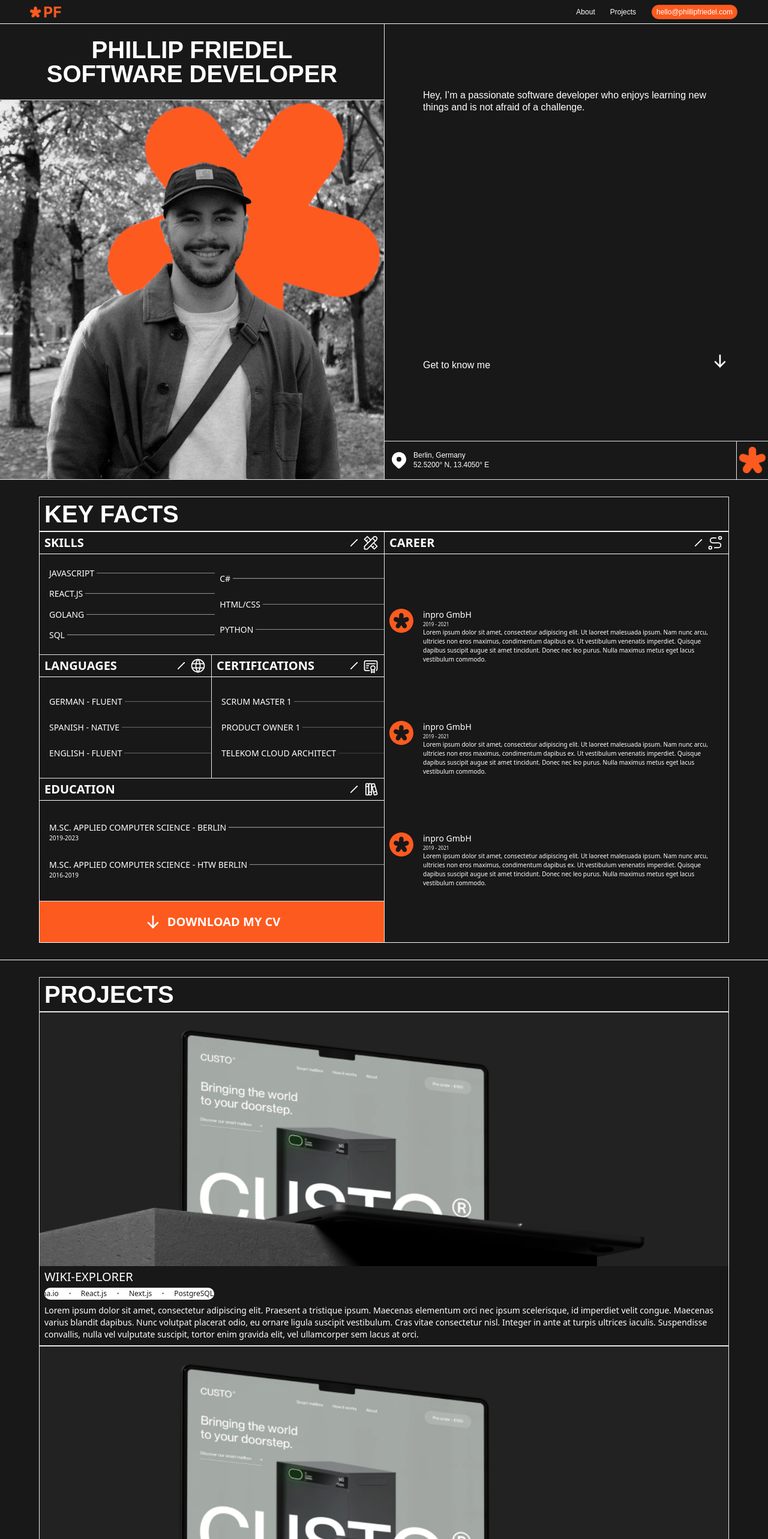
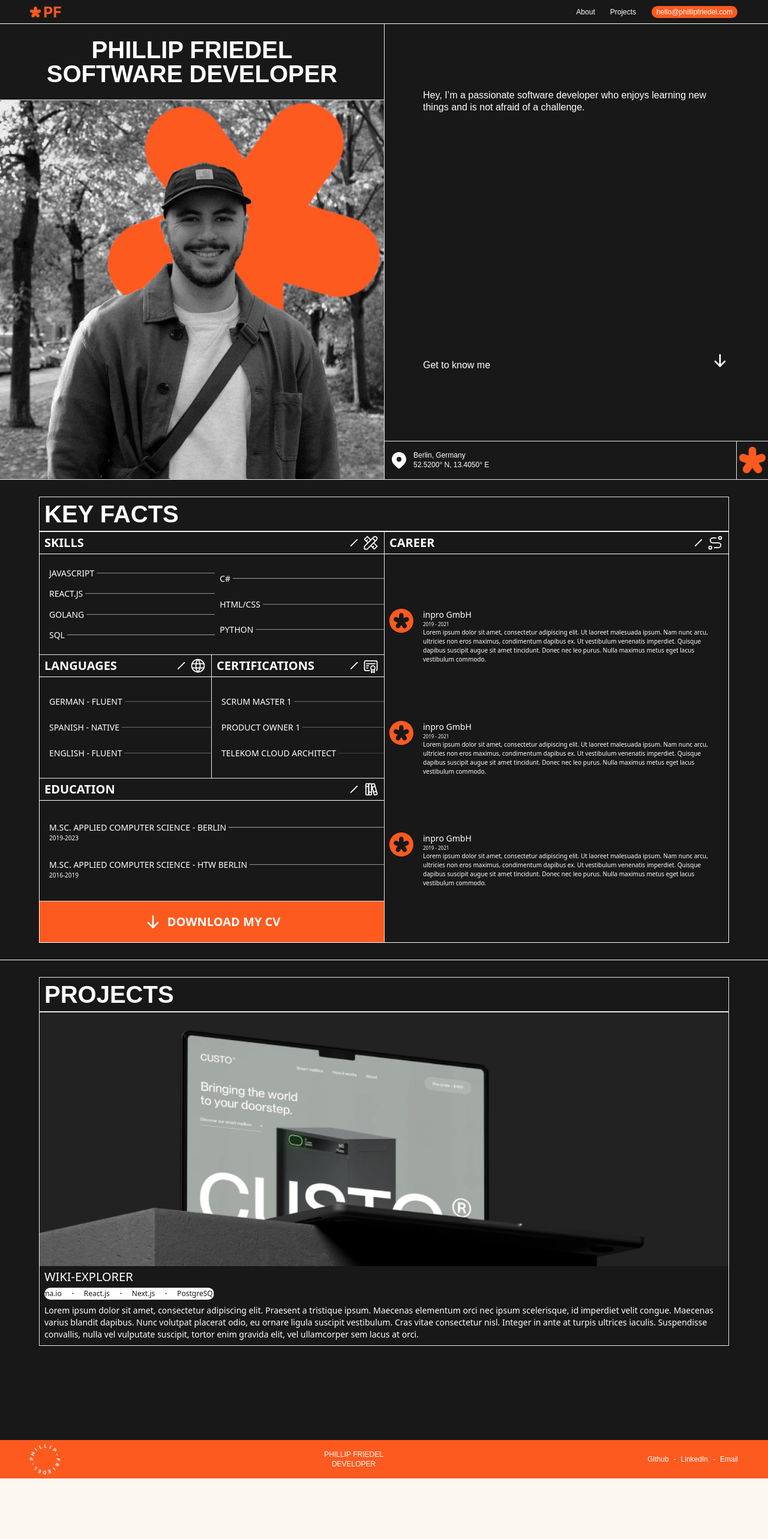
Before and after one commit to phillipfriedelj/personal-website, a React (Vite) app: page / in a window 1280 px wide. Shown: the top 2566 px of the page at 60% size. After the commit the page ends 2465 px from the top, so only its background shows below. Built offline with nearby package versions, Linux system fonts and the light colour scheme.

Commit message:
Added links and missing functionality

```diff
--- a/src/components/ProjectCard.jsx
+++ b/src/components/ProjectCard.jsx
@@ -15,11 +15,14 @@ export function ProjectCard() {
   return (
     <div className="content-center border flex flex-col">
       <img src={placeholder} className="w-full h-auto" />
-      <div className="p-2 space-y-2">
-        <p className="text-white text-sm md:text-medium font-medium uppercase">
+      <div className="p-2 space-y-2 flex flex-col">
+        <a
+          href="https://wiki-explorer.phillipfriedel.com/"
+          className="w-fit text-white text-sm md:text-medium font-medium uppercase hover-underline-animation items-start"
+          target="_blank"
+        >
           Wiki-Explorer
-        </p>
-        {/* <div className="bg-white rounded-full w-1/4 text-xs">a</div> */}
+        </a>
         <div class="bg-white rounded-full w-1/4 h-5 text-xs inline-flex flex-nowrap overflow-hidden">
           <ul
             ref={logosRef}
--- a/src/components/Projects.jsx
+++ b/src/components/Projects.jsx
@@ -2,6 +2,7 @@ import { ProjectCard } from "./ProjectCard";
 export default function Projects() {
   return (
     <div
+      id="projects"
       className={`relative min-h-screen flex flex-col py-[28px] px-[20px] md:px-[65px] bg-black`}
     >
       <div className="flex-grow">
@@ -10,8 +11,6 @@ export default function Projects() {
             PROJECTS
           </h3>
           <ProjectCard />
-          <ProjectCard />
-          <ProjectCard />
         </div>
       </div>
     </div>
--- a/src/components/buttons/EmailButton.jsx
+++ b/src/components/buttons/EmailButton.jsx
@@ -3,14 +3,12 @@ import { IconMail } from "@tabler/icons-react";
 
 export default function EmailButton({ text }) {
   return (
-    <div className="p-1 md:px-2 md:py-0 rounded-full md:rounded-[33px] bg-orange text-white border border-black text-center inline-block hover:shadow-deep hover:transform hover:translate-x-[2px] hover:translate-y-[2px] duration-[50ms] transition-all ease-in delay-0">
-      <a
-        href="mailto:hello@phillipfriedel.com"
-        className={`font-inter text-xs font-ligt m-0 hidden md:inline align-[2px]`}
-      >
-        {text}
-      </a>
+    <a
+      href="mailto:hello@phillipfriedel.com"
+      className="font-inter text-xs font-ligt m-0 align-[2px] p-1 md:p-2 md:py-[2px] rounded-full md:rounded-[33px] bg-orange cursor-pointer text-white border border-black text-center inline-block hover:shadow-deep hover:transform hover:translate-x-[2px] hover:translate-y-[2px] duration-[50ms] transition-all ease-in delay-0 active:scale-[0.99]"
+    >
+      <span className="hidden md:inline">{text}</span>
       <IconMail size={"18px"} color="white" className="md:hidden" />
-    </div>
+    </a>
   );
 }
--- a/src/index.css
+++ b/src/index.css
@@ -22,8 +22,7 @@
 
 html,
 body {
-  /* width:auto;
-  overflow-x:hidden; */
+  scroll-behavior: smooth;
 }
 
 body {
--- a/src/sections/Footer.jsx
+++ b/src/sections/Footer.jsx
@@ -1,25 +1,41 @@
-import circularText from "../assets/circular_text.png"
+import circularText from "../assets/circular_text.png";
 export default function Footer() {
-    return(
+  return (
     <div className="bg-orange w-full flex py-5 px-5 md:px-[50px] h-16 justify-between items-center">
       <div className="flex items-center animate-spin-slow">
-                <img src={circularText} className="h-12"/>
+        <img src={circularText} className="h-12" />
       </div>
       <div className="text-center">
         <p className="text-white font-inter text-xs leading-none pb-1">
           PHILLIP FRIEDEL
         </p>
-                <p className="text-white font-inter text-xs leading-none">
-                    DEVELOPER
-                </p>
+        <p className="text-white font-inter text-xs leading-none">DEVELOPER</p>
       </div>
       <div className="flex space-x-2">
-                <a href='#' className="text-white font-inter text-xs font-light cursor-pointer hover-underline-animation">Github</a>
+        <a
+          href="https://github.com/phillipfriedelj"
+          className="text-white font-inter text-xs font-light cursor-pointer hover-underline-animation"
+          target="_blank"
+        >
+          Github
+        </a>
         <p className="text-white font-inter text-xs font-light">-</p>
-                <a href='#' className="text-white font-inter text-xs font-light cursor-pointer hover-underline-animation">LinkedIn</a>
+        <a
+          href="https://www.linkedin.com/in/phillip-friedel/"
+          className="text-white font-inter text-xs font-light cursor-pointer hover-underline-animation"
+          target="_blank"
+        >
+          LinkedIn
+        </a>
         <p className="text-white font-inter text-xs font-light">-</p>
-                <a href='#' className="text-white font-inter text-xs font-light cursor-pointer hover-underline-animation">Email</a>
+        <a
+          href="mailto:hello@phillipfriedel.com"
+          className="text-white font-inter text-xs font-light cursor-pointer hover-underline-animation"
+          target="_blank"
+        >
+          Email
+        </a>
       </div>
     </div>
-    )
+  );
 }
--- a/src/sections/KeyFacts.jsx
+++ b/src/sections/KeyFacts.jsx
@@ -14,7 +14,10 @@ import FactListComponent from "../components/FactListComponent";
 
 export default function KeyFacts() {
   return (
-    <div className="relative min-h-screen flex flex-col py-[28px] px-[20px] md:px-[65px] bg-black">
+    <div
+      id="key-facts"
+      className="relative min-h-screen flex flex-col py-[28px] px-[20px] md:px-[65px] bg-black"
+    >
       <div className="flex-grow flex items-stretch">
         <div className="flex flex-col flex-grow border-white justify-center">
           <h3 className="flex-grow-0 pl-2 py-2 font-inter font-bold text-base sm:text-medium md:text-[30px] lg:text-large leading-none text-white border">
@@ -112,8 +115,12 @@ export default function KeyFacts() {
                 />
               </div>
             </div>
-            <div className="hidden md:block md:col-span-2 md:row-start-10">
-              <div className="flex justify-center w-full h-full space-x-2 bg-orange">
+            <div className="hidden md:block md:col-span-2 md:row-start-10 hover:shadow-deep hover:transform hover:translate-x-[2px] hover:translate-y-[2px] duration-[50ms] transition-all ease-in delay-0 cursor-pointer active:scale-[0.99]">
+              <a
+                href="/PhillipFriedel_CV.pdf"
+                download={"PhillipFriedel_CV.pdf"}
+                className="flex justify-center w-full h-full space-x-2 bg-orange"
+              >
                 <IconArrowDown
                   color="white"
                   stroke={2}
@@ -122,7 +129,7 @@ export default function KeyFacts() {
                 <p className="text-white text-medium font-bold self-center">
                   DOWNLOAD MY CV
                 </p>
-              </div>
+              </a>
             </div>
           </div>
         </div>
--- a/src/sections/Navbar.jsx
+++ b/src/sections/Navbar.jsx
@@ -10,20 +10,18 @@ export default function Navbar() {
       </div>
       <div className="flex space-x-4 md:space-x-[25px] items-center">
         <a
-          href="#"
+          href="#key-facts"
           className="text-white font-inter text-xs font-light cursor-pointer hover-underline-animation"
         >
           About
         </a>
         <a
-          href="#"
+          href="#projects"
           className=" text-white font-inter text-xs font-light cursor-pointer hover-underline-animation"
         >
           Projects
         </a>
         <EmailButton text="hello@phillipfriedel.com" />
-        {/* <div className="hidden sm:inline">
-        </div> */}
       </div>
     </nav>
   );
```
Also changed, not shown: 1 other file (tests, documents, lock files or other folders). Lines whose indentation alone changed are shown as unchanged.
